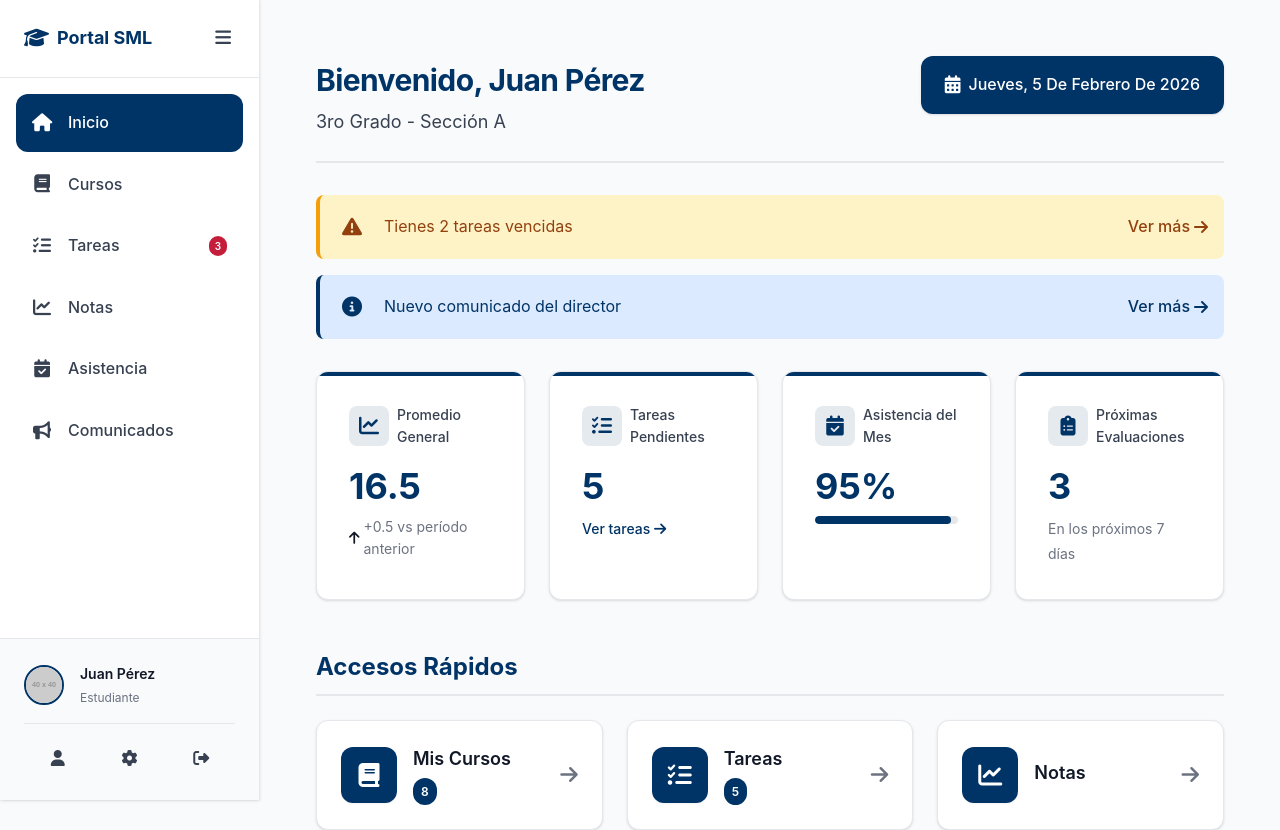
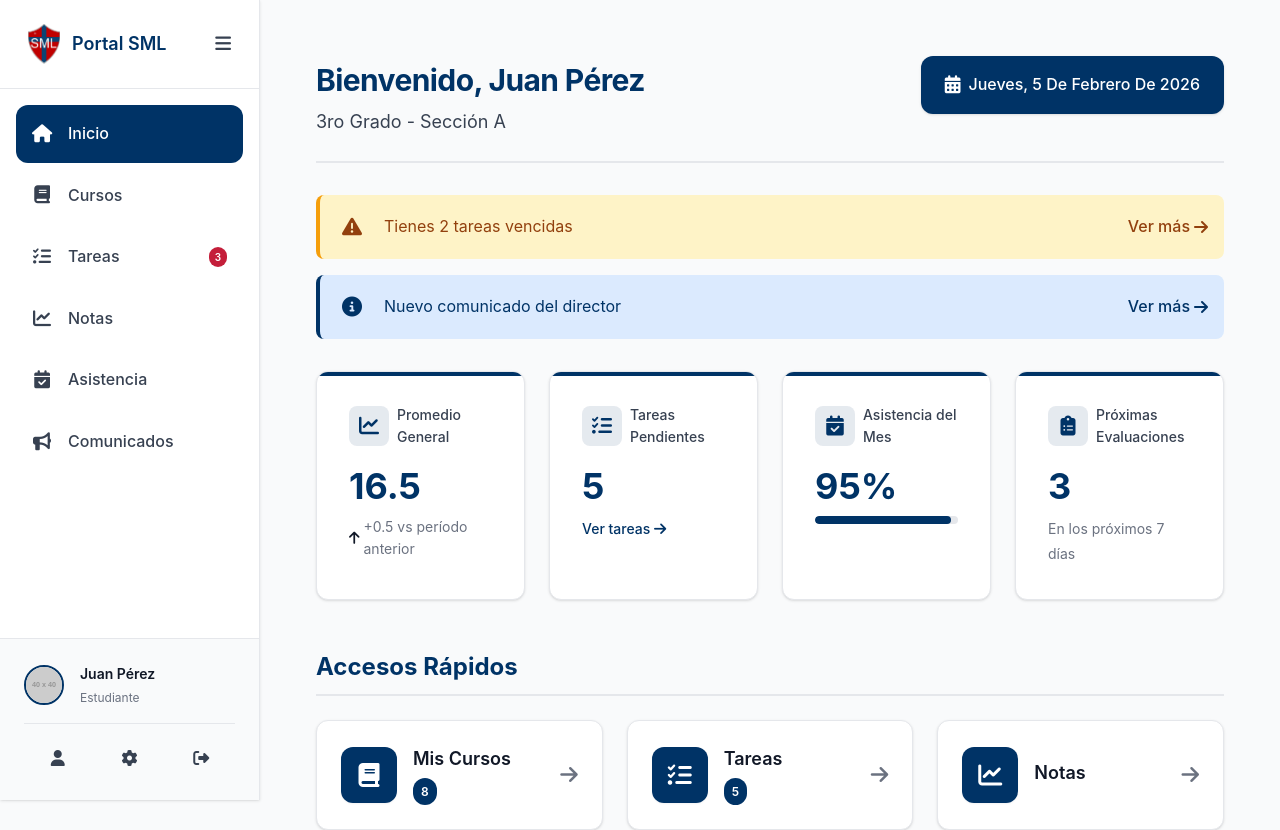
Before and after one commit to ConquestJD/portal-SML, an Angular app: page /dashboard in a window 1280 px wide. Shown: the top 830 px of the page. Built offline with nearby package versions, Linux system fonts and the light colour scheme.

Commit message:
Add logo image to navbar and update styles for improved branding

```diff
--- a/src/app/shared/components/navbar/navbar.component.css
+++ b/src/app/shared/components/navbar/navbar.component.css
@@ -38,13 +38,22 @@
   overflow: hidden;
 }
 
-.logo-link i {
-  font-size: var(--font-size-xl);
+.logo-image {
+  width: 40px;
+  height: 40px;
+  object-fit: contain;
   flex-shrink: 0;
+  transition: all 0.3s ease;
+}
+
+.sidebar.collapsed .logo-image {
+  width: 32px;
+  height: 32px;
 }
 
 .logo-text {
   transition: opacity 0.3s;
+  font-weight: 600;
 }
 
 .sidebar.collapsed .logo-text {
--- a/src/app/shared/components/navbar/navbar.component.html
+++ b/src/app/shared/components/navbar/navbar.component.html
@@ -1,7 +1,7 @@
 <aside class="sidebar" [class.collapsed]="isMenuOpen()">
   <div class="sidebar-header">
     <a routerLink="/dashboard" class="logo-link">
-      <i class="fas fa-graduation-cap"></i>
+      <img src="/only-logo.png" alt="Santa María Laura" class="logo-image">
       <span class="logo-text">Portal SML</span>
     </a>
     <button class="sidebar-toggle" (click)="toggleMenu()" aria-label="Toggle sidebar">
```
Also changed, not shown: public/only-logo.png (added).
